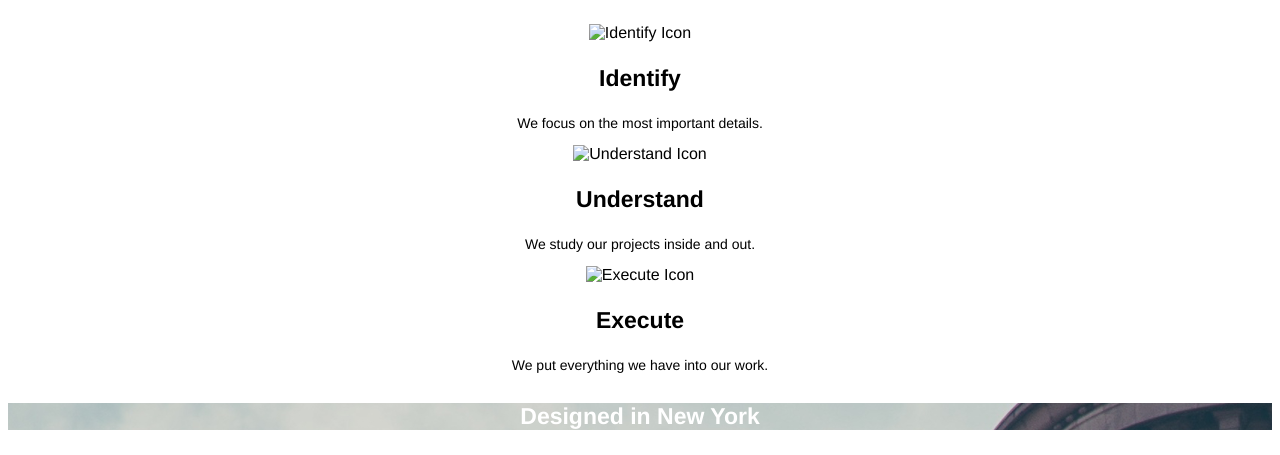
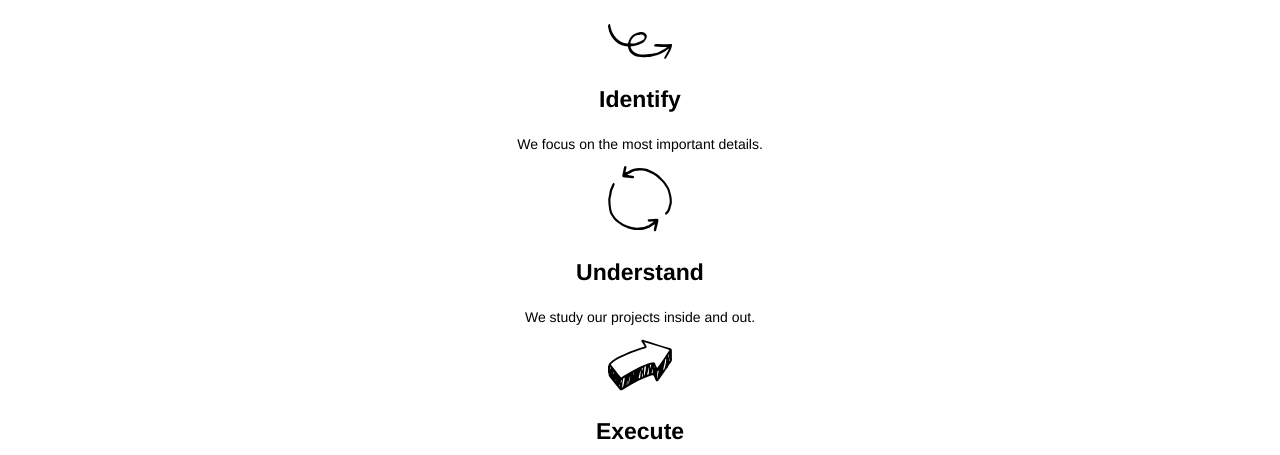
Before and after one commit to JayLub/flexbox-example, a plain HTML site: page index.html in a window 1280 px wide. Shown: the part 345-800 px from the top of the page. Drawn offline with Linux system fonts and the light colour scheme; the site is published under a folder, as on GitHub Pages, so addresses that start at the root find nothing.

Commit message:
Image src path corrected.

```diff
--- a/index.html
+++ b/index.html
@@ -21,17 +21,17 @@
 			<h2>Our Process</h2>
 		</div>
 		<div class="process">
-			<img src="/Resources/Icons/identify.svg" alt="Identify Icon">
+			<img src="Resources/Icons/identify.svg" alt="Identify Icon">
 			<h3>Identify</h3>
 			<p>We focus on the most important details.</p>
 		</div>
 		<div class="process">
-			<img src="/Resources/Icons/understand.svg" alt="Understand Icon">
+			<img src="Resources/Icons/understand.svg" alt="Understand Icon">
 			<h3>Understand</h3>
 			<p>We study our projects inside and out.</p>
 		</div>
 		<div class="process">
-			<img src="/Resources/Icons/execute.svg" alt="Execute Icon">
+			<img src="Resources/Icons/execute.svg" alt="Execute Icon">
 			<h3>Execute</h3>
 			<p>We put everything we have into our work.</p>
 		</div>
@@ -50,7 +50,6 @@
 		</div>
 		<div class="footer">
 			<p>© Broadway 2017 <span><a href="">Home</a> <a href="">About</a> <a href="">Work </a> <a href="">Team</a> <a href="">Contact</a></span></p>
-
 		</div>
 	</body>
 </html>
```
